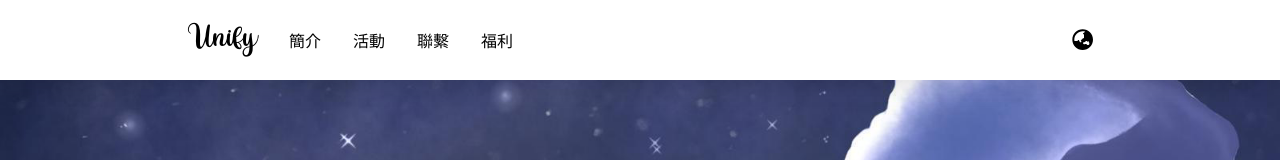
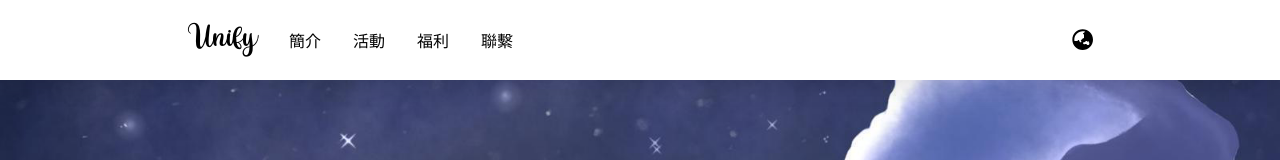
Before and after one commit to samleecodes/unify, a Vue app: page / in a window 1280 px wide. Shown: the top 160 px of the page. Built offline with nearby package versions, Linux system fonts and the light colour scheme.

Commit message:
Switch Welfare and Contact places in Navbar

```diff
--- a/src/components/Navbar.vue
+++ b/src/components/Navbar.vue
@@ -42,12 +42,12 @@ export default {
           dest: '/activities',
         },
         {
+          name: this.$t('navbar.welfare'),
+          dest: '/welfare',
+        },
+        {
           name: this.$t('navbar.contact'),
           dest: '/contact',
-        },
-        {
-          name: this.$t('navbar.welfare'),
-          dest: '/welfare',
         },
       ],
     };
```
